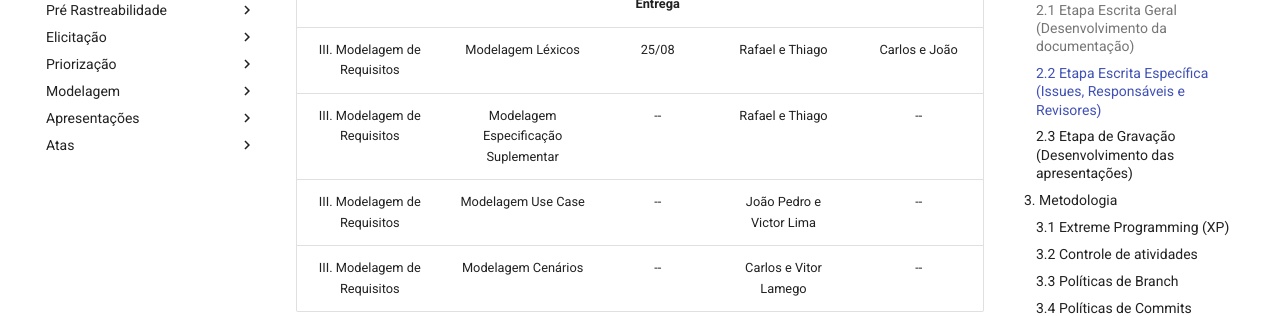
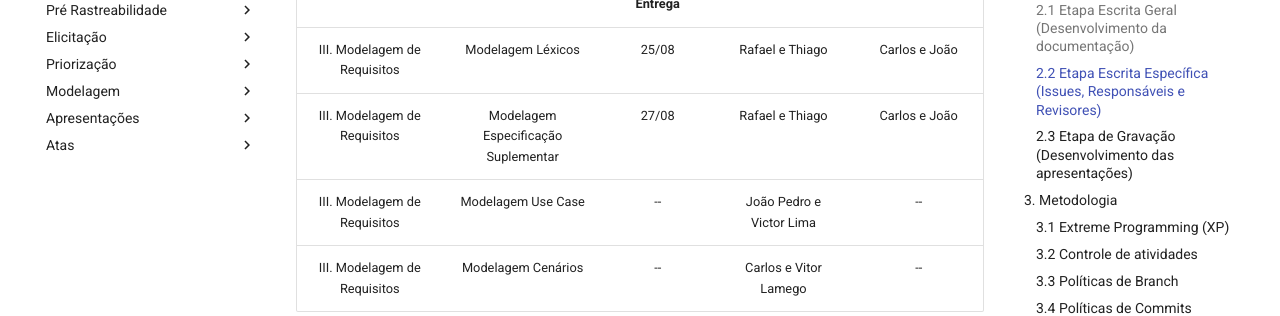
Before and after one commit to Requisitos-de-Software/2021.1-Ingresso.com, an MkDocs documentation site: the page built from docs/planejamento/index.md, in a window 1280 px wide and 900 px high, scrolled down 2494 px. Shown: the part 152-468 px from the top of the window. Built offline with MkDocs 1.6.1 and Material for MkDocs 9.7.7, drawn with Linux system fonts in a browser that asks for light colours; comment, search, counter and statistics services are not loaded.

Commit message:
#50 Adicionando revisores no planejamento
Co-authored-by: Thiago Paiva <thiagohdaqw@gmail.com>

```diff
--- a/docs/planejamento/index.md
+++ b/docs/planejamento/index.md
@@ -50,7 +50,7 @@ VI - Pós-Rastreabilidade            | 19/09 - 09/10 | Gerência de Desenvolvime
 |II. Priorização de Requisitos|First Things First|23/08|Carlos e Thiago|João Pedro e Rafael|
 |||<b>Terceira Entrega</b>|||
 |III. Modelagem de Requisitos|Modelagem Léxicos|25/08|Rafael e Thiago|Carlos e João|
-|III. Modelagem de Requisitos|Modelagem Especificação Suplementar|--|Rafael e Thiago|--|
+|III. Modelagem de Requisitos|Modelagem Especificação Suplementar|27/08|Rafael e Thiago|Carlos e João|
 |III. Modelagem de Requisitos|Modelagem Use Case|--|João Pedro e Victor Lima|--|
 |III. Modelagem de Requisitos|Modelagem Cenários|--|Carlos e Vitor Lamego|--|
 <h6 align = "center">Tabela 2: Tabela específica contendo data de entrega, responsáveis e revisores</h6>
```
